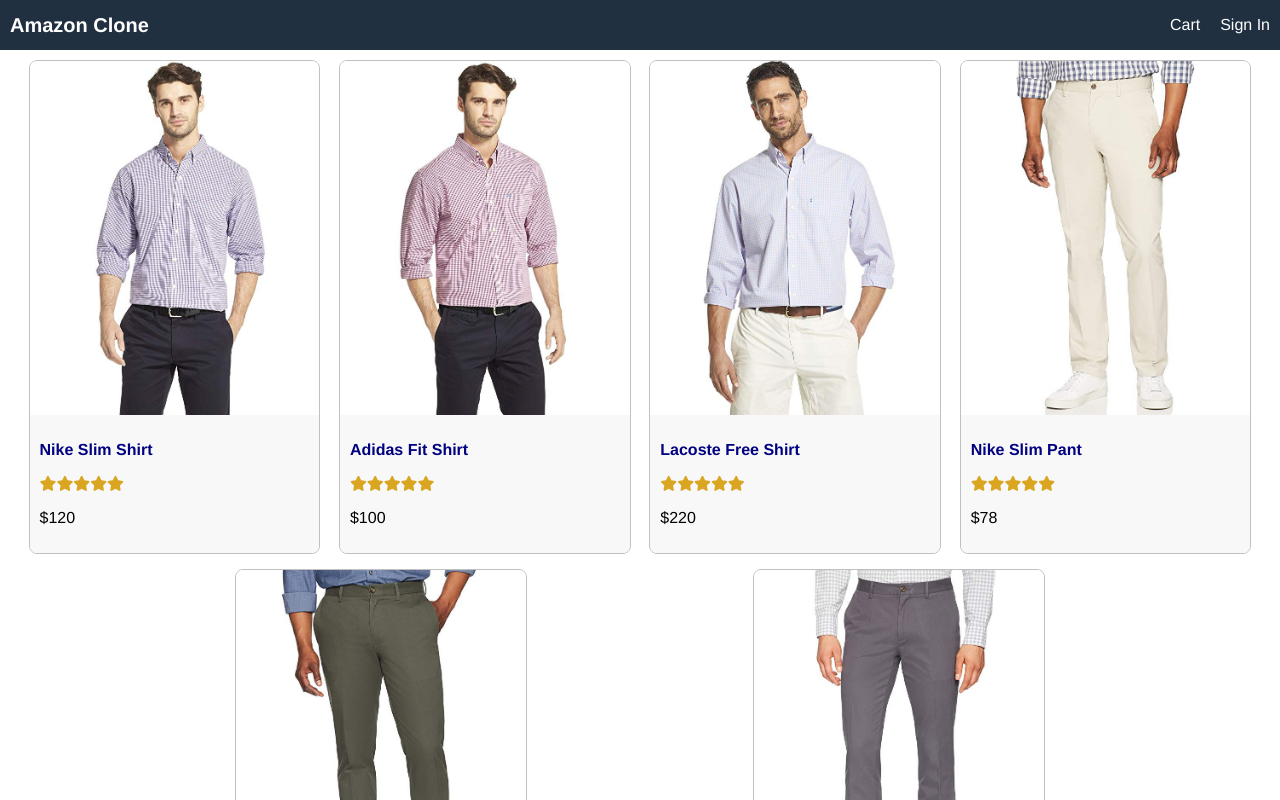
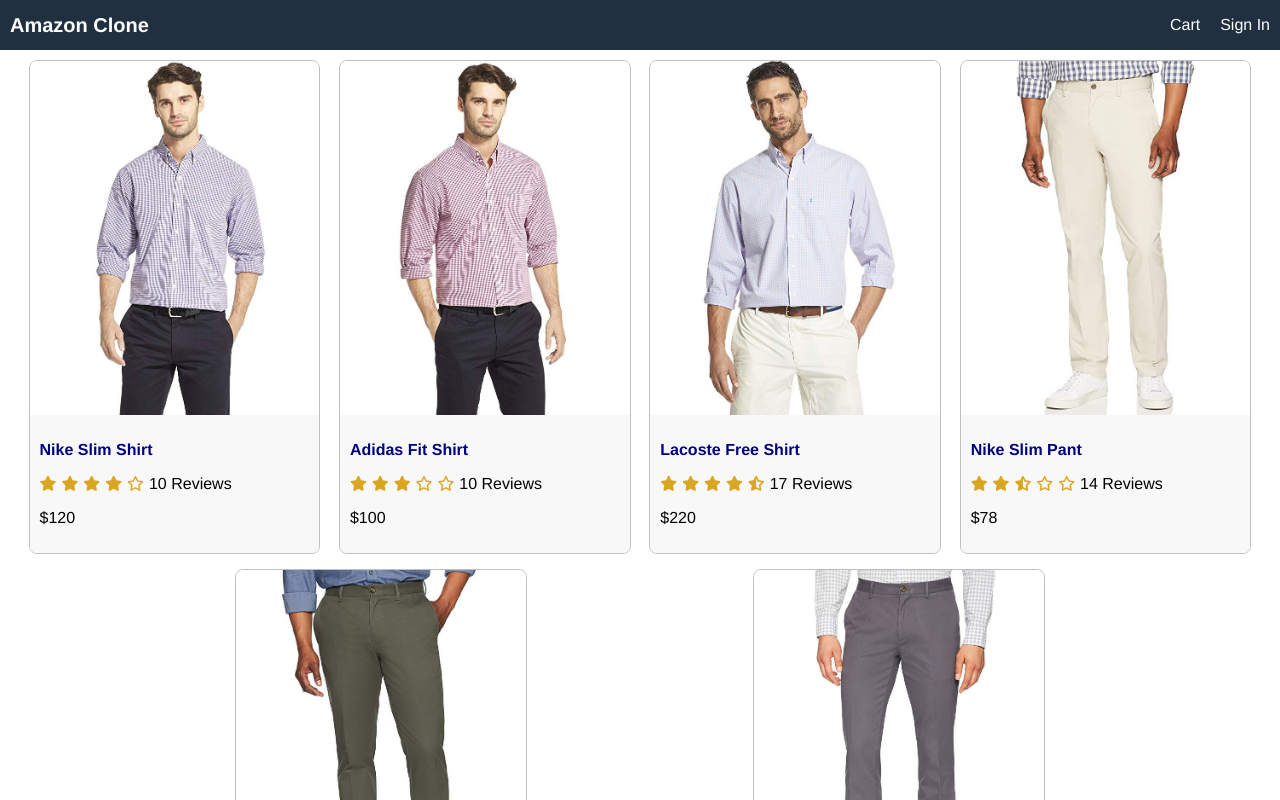
Before and after one commit to hyvip-ai/e-commerce, a React (Create React App) app in the folder amazon_clone_frontend/: page / in a window 1280 px wide. Shown: the top 800 px of the page. Built offline with nearby package versions, Linux system fonts and the light colour scheme.

Commit message:
Added Rating components

```diff
--- a/amazon_clone_frontend/public/index.html
+++ b/amazon_clone_frontend/public/index.html
@@ -12,6 +12,7 @@
     <link rel="apple-touch-icon" href="%PUBLIC_URL%/logo192.png" />
     <link rel="manifest" href="%PUBLIC_URL%/manifest.json" />
     <link rel="stylesheet" href="https://cdnjs.cloudflare.com/ajax/libs/font-awesome/6.0.0-beta3/css/all.min.css" integrity="sha512-Fo3rlrZj/k7ujTnHg4CGR2D7kSs0v4LLanw2qksYuRlEzO+tcaEPQogQ0KaoGN26/zrn20ImR1DfuLWnOo7aBA==" crossorigin="anonymous" referrerpolicy="no-referrer" />
+    <link rel="stylesheet" href="https://cdnjs.cloudflare.com/ajax/libs/font-awesome/6.0.0-beta3/css/regular.min.css" integrity="sha512-XE9wQlFttk3S1cE3YxkSCTl/TSs3SYYiO0x5RlZ3oxWkk/qSmqQLgdoPF67ndBq1ayu2EnaQ2cpQ5XTvtkvllg==" crossorigin="anonymous" referrerpolicy="no-referrer" />
     <link rel="stylesheet" href="https://cdnjs.cloudflare.com/ajax/libs/font-awesome/6.0.0-beta3/css/solid.min.css" integrity="sha512-wQ0aDa8upf/3Fun6Qby6g8uXyPqKl54VpEO/SwjjqxeUwThb6TIP5kloJ2tOHqnjLsd88S5p1VoOIXEl42mHYg==" crossorigin="anonymous" referrerpolicy="no-referrer" />
     <title>Amazon Clone</title>
   </head>
--- a/amazon_clone_frontend/src/components/ProductCard.jsx
+++ b/amazon_clone_frontend/src/components/ProductCard.jsx
@@ -1,5 +1,6 @@
 import React from 'react'
 import classes from '../styles/product.module.css'
+import Rating from './Rating'
 function ProductCard({productData}) {
     return (
         <div className={classes.product}>
@@ -12,11 +13,7 @@ function ProductCard({productData}) {
         <div className={classes.product_details}>
           <h3 className={classes.name}>{productData.name}</h3>
           <div className={classes.rating}>
-            <i className="fas fa-star"></i>
-            <i className="fas fa-star"></i>
-            <i className="fas fa-star"></i>
-            <i className="fas fa-star"></i>
-            <i className="fas fa-star"></i>
+          <Rating stars={productData.rating} numOfReviews={productData.numReviews} />
           </div>
           <p className={classes.price}>${productData.price}</p>
         </div>
--- /dev/null
+++ b/amazon_clone_frontend/src/components/Rating.jsx
@@ -0,0 +1,66 @@
+import React from "react";
+
+
+
+{/* <i class="far fa-star"></i> */}
+{/* <i class="fas fa-star-half-alt"></i> */}
+{/* <i class="fas fa-star"></i> */}
+function Rating({ stars, numOfReviews }) {
+  return (
+    <React.Fragment>
+      <i
+        className={
+          stars >= 1
+            ? "fas fa-star"
+            : stars >= 0.5
+            ? "fas fa-star-half-alt"
+            : "far fa-star"
+        }
+      ></i>
+
+<i
+        className={
+          stars >= 2
+            ? "fas fa-star"
+            : stars >= 1.5
+            ? "fas fa-star-half-alt"
+            : "far fa-star"
+        }
+      ></i>
+
+
+<i
+        className={
+          stars >= 3
+            ? "fas fa-star"
+            : stars >= 2.5
+            ? "fas fa-star-half-alt"
+            : "far fa-star"
+        }
+      ></i>
+
+<i
+        className={
+          stars >= 4
+            ? "fas fa-star"
+            : stars >= 3.5
+            ? "fas fa-star-half-alt"
+            : "far fa-star"
+        }
+      ></i>
+
+<i
+        className={
+          stars > 5
+            ? "fas fa-star"
+            : stars >= 4.5
+            ? "fas fa-star-half-alt"
+            : "far fa-star"
+        }
+      ></i>
+      <span>{numOfReviews} Reviews</span>
+    </React.Fragment>
+  );
+}
+
+export default Rating;
--- a/amazon_clone_frontend/src/data/products.js
+++ b/amazon_clone_frontend/src/data/products.js
@@ -8,7 +8,7 @@ const data = {
         price: 120,
         countInStock: 10,
         brand: 'Nike',
-        rating: 4.5,
+        rating: 4,
         numReviews: 10,
         description: 'high quality product',
       },
@@ -20,7 +20,7 @@ const data = {
         price: 100,
         countInStock: 20,
         brand: 'Adidas',
-        rating: 4.0,
+        rating: 3,
         numReviews: 10,
         description: 'high quality product',
       },
@@ -32,7 +32,7 @@ const data = {
         price: 220,
         countInStock: 0,
         brand: 'Lacoste',
-        rating: 4.8,
+        rating: 4.6,
         numReviews: 17,
         description: 'high quality product',
       },
@@ -44,7 +44,7 @@ const data = {
         price: 78,
         countInStock: 15,
         brand: 'Nike',
-        rating: 4.5,
+        rating: 2.5,
         numReviews: 14,
         description: 'high quality product',
       },
@@ -68,7 +68,7 @@ const data = {
         price: 139,
         countInStock: 12,
         brand: 'Adidas',
-        rating: 4.5,
+        rating: 1,
         numReviews: 15,
         description: 'high quality product',
       },
--- a/amazon_clone_frontend/src/styles/product.module.css
+++ b/amazon_clone_frontend/src/styles/product.module.css
@@ -27,4 +27,5 @@
   .product .product_details .rating i{
     color: goldenrod;
     font-size: 1.5rem;
+    margin-right: 5px;
   }
```
